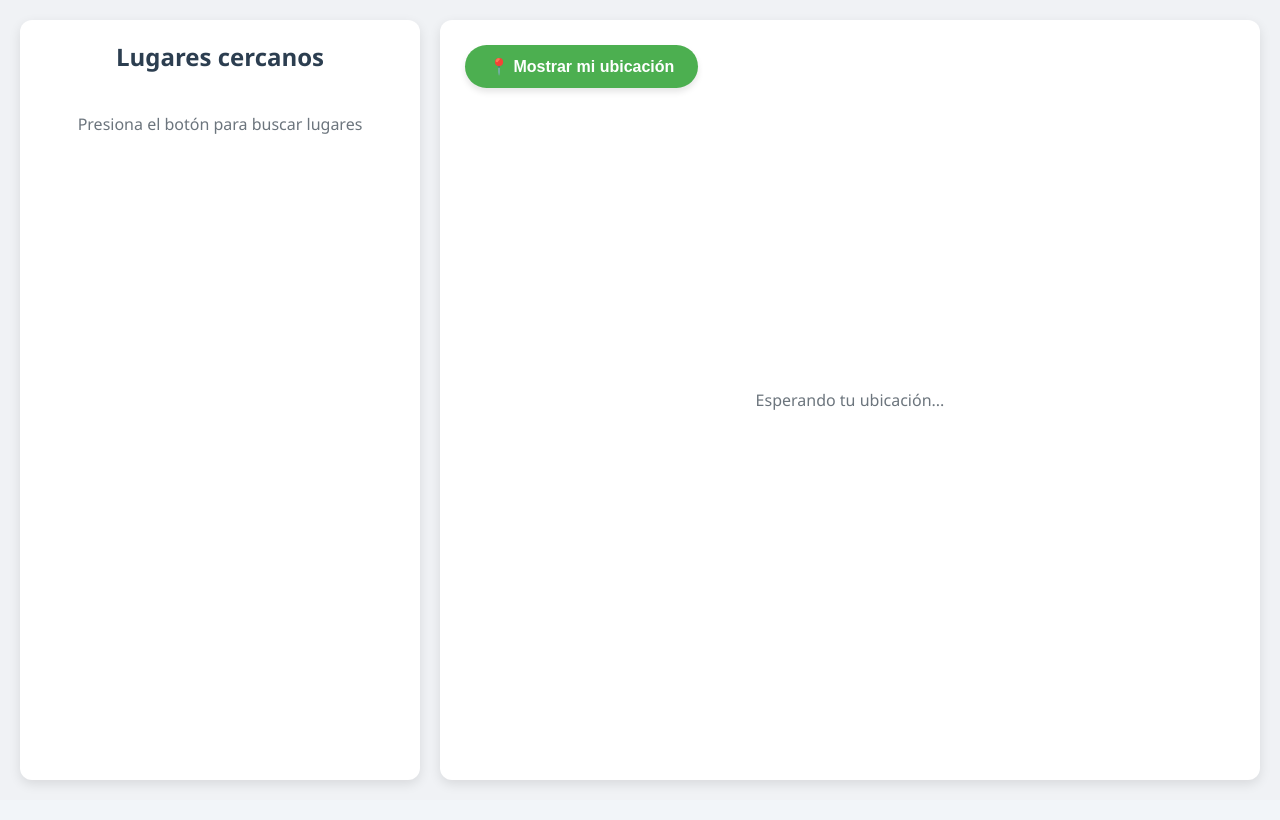
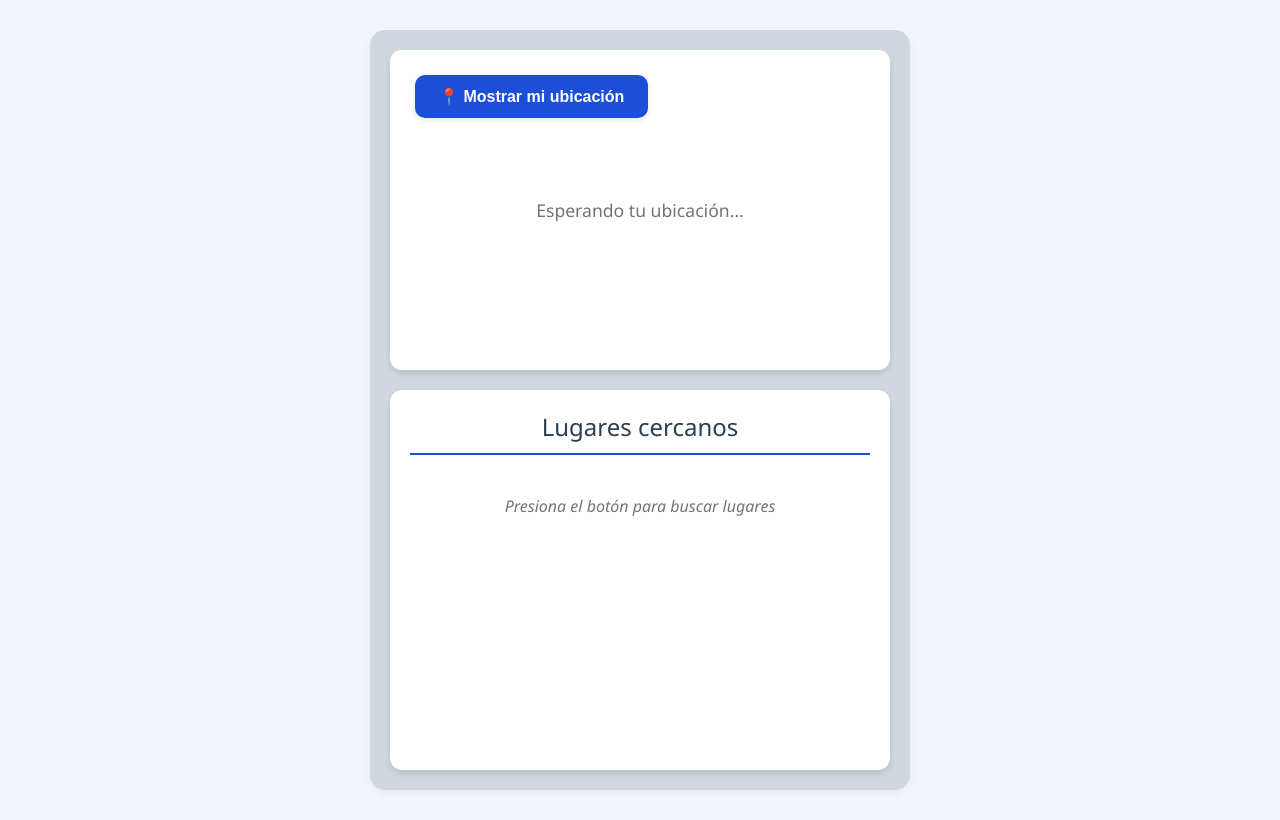
Before and after one commit to serguccierrez/ISST-GRUPO26-CASAS, a React (Vite) app in the folder IoHome/frontend/: page /usuario/CercaDeMi in a window 1280 px wide. Built offline with nearby package versions, Linux system fonts and the light colour scheme.

Commit message:
Actualización de estilos, modo app mas estrecho y astilo general proyecto aplicado

```diff
--- a/IoHome/frontend/src/pages/CercaDeMi.jsx
+++ b/IoHome/frontend/src/pages/CercaDeMi.jsx
@@ -2,6 +2,7 @@ import React, { useState, useRef } from 'react';
 import { MapContainer, TileLayer, Marker, Popup, useMap } from 'react-leaflet';
 import L from 'leaflet';
 import 'leaflet/dist/leaflet.css';
+import '../styles/CercaDeMi.css';
 
 // Fix Leaflet marker icons
 delete L.Icon.Default.prototype._getIconUrl;
@@ -18,97 +19,9 @@ const CercaDeMi = () => {
   const [error, setError] = useState(null);
   const mapRef = useRef(null);
 
-  // Style definitions
-  const styles = {
-    container: {
-      display: 'flex',
-      height: '100vh',
-      width: '100%',
-      backgroundColor: '#f0f2f5',
-      padding: '20px',
-      boxSizing: 'border-box',
-    },
-    leftPanel: {
-      flex: 1,
-      height: '100%',
-      marginRight: '20px',
-      minWidth: '300px',
-      maxWidth: '400px',
-    },
-    rightPanel: {
-      flex: 2,
-      height: '100%',
-      position: 'relative',
-    },
-    placesList: {
-      backgroundColor: 'white',
-      borderRadius: '12px',
-      padding: '20px',
-      height: 'calc(100% - 40px)',
-      boxShadow: '0 4px 12px rgba(0,0,0,0.1)',
-      overflowY: 'auto',
-    },
-    placeItem: {
-      padding: '12px',
-      marginBottom: '10px',
-      borderRadius: '8px',
-      backgroundColor: '#f8f9fa',
-      cursor: 'pointer',
-      transition: 'all 0.2s ease',
-      ':hover': {
-        backgroundColor: '#e9ecef',
-      }
-    },
-    button: {
-      position: 'absolute',
-      top: '20px',
-      left: '20px',
-      zIndex: 1000,
-      padding: '12px 24px',
-      backgroundColor: '#4CAF50',
-      color: 'white',
-      border: 'none',
-      borderRadius: '25px',
-      cursor: 'pointer',
-      fontSize: '16px',
-      fontWeight: '600',
-      boxShadow: '0 4px 6px rgba(0,0,0,0.1)',
-    },
-    errorBox: {
-      position: 'absolute',
-      top: '20px',
-      right: '20px',
-      zIndex: 1000,
-      padding: '15px 25px',
-      backgroundColor: '#ffebee',
-      border: '2px solid #ff5252',
-      borderRadius: '8px',
-      color: '#ff5252',
-      display: 'flex',
-      alignItems: 'center',
-      gap: '10px',
-      maxWidth: '400px'
-    },
-    mapContainer: {
-      height: '100%',
-      width: '100%',
-      borderRadius: '12px',
-      overflow: 'hidden',
-      boxShadow: '0 4px 12px rgba(0,0,0,0.1)'
-    },
-    popupStyle: {
-      fontWeight: '600',
-      fontSize: '14px',
-      color: '#2c3e50',
-      padding: '8px 12px',
-      borderRadius: '6px',
-      border: '2px solid #4CAF50'
-    }
-  };
-
   const fetchNearbyPlaces = async (lat, lng) => {
     try {
-      const radius = 800; // 30km radius
+      const radius = 800;
       const query = `[out:json];
         (
           node(around:${radius},${lat},${lng})[amenity~"restaurant|cafe|pub|pharmacy"];
@@ -127,9 +40,6 @@ const CercaDeMi = () => {
       }
 
       const data = await response.json();
-      console.log('Raw API Data:', data);
-
-      // Process the results
       const places = data.elements
         .filter(element =>
           element.tags?.name &&
@@ -141,7 +51,6 @@ const CercaDeMi = () => {
           position: [element.lat, element.lon]
         }));
 
-      console.log('Processed Places:', places);
       return places;
 
     } catch (err) {
@@ -163,11 +72,7 @@ const CercaDeMi = () => {
       async (position) => {
         try {
           const { latitude, longitude } = position.coords;
-          console.log('User Coordinates:', latitude, longitude);
-
-          // Add delay to avoid rate limiting
           await new Promise(resolve => setTimeout(resolve, 1000));
-
           const places = await fetchNearbyPlaces(latitude, longitude);
 
           if (places.length === 0) {
@@ -216,40 +121,13 @@ const CercaDeMi = () => {
   };
 
   return (
-    <div style={styles.container}>
-      <div style={styles.leftPanel}>
-        <div style={styles.placesList}>
-          <h2 style={{ marginTop: 0, color: '#2c3e50' }}>Lugares cercanos</h2>
-          {nearbyPlaces.map((place, index) => (
-            <div
-              key={index}
-              style={styles.placeItem}
-              onClick={() => mapRef.current?.setView(place.position, 16)}
-            >
-              <div style={{ color: '#4CAF50', fontWeight: '600' }}>
-                {place.type}
-              </div>
-              <div style={{ fontSize: '14px' }}>{place.name}</div>
-            </div>
-          ))}
-          {nearbyPlaces.length === 0 && !isLoading && (
-            <div style={{
-              color: '#6c757d',
-              textAlign: 'center',
-              padding: '20px'
-            }}>
-              {error ? error : 'Presiona el botón para buscar lugares'}
-            </div>
-          )}
-        </div>
-      </div>
-
-      <div style={styles.rightPanel}>
+    <div className="cerca-container">
+      <div className="map-section">
         <button
+          className="location-button"
           onClick={handleGetLocation}
           disabled={isLoading}
           style={{
-            ...styles.button,
             ...(isLoading && {
               backgroundColor: '#a5d6a7',
               cursor: 'not-allowed'
@@ -260,22 +138,13 @@ const CercaDeMi = () => {
         </button>
 
         {error && !isLoading && (
-          <div style={styles.errorBox}>
-            <span style={{ fontSize: '20px' }}>⚠️</span>
+          <div className="error-box">
+            <span>⚠️</span>
             <div>
-              <p style={{ margin: 0, fontWeight: '600' }}>{error}</p>
+              <p>{error}</p>
               <button
                 onClick={handleGetLocation}
-                style={{
-                  marginTop: '8px',
-                  padding: '6px 12px',
-                  backgroundColor: '#ff5252',
-                  color: 'white',
-                  border: 'none',
-                  borderRadius: '4px',
-                  cursor: 'pointer',
-                  fontWeight: '500'
-                }}
+                className="retry-button"
               >
                 Reintentar
               </button>
@@ -287,7 +156,7 @@ const CercaDeMi = () => {
           <MapContainer
             center={userPosition}
             zoom={13}
-            style={styles.mapContainer}
+            style={{ height: '100%', width: '100%' }}
             ref={mapRef}
           >
             <TileLayer
@@ -298,20 +167,15 @@ const CercaDeMi = () => {
 
             <Marker position={userPosition}>
               <Popup>
-                <div style={styles.popupStyle}>🎯 Tu ubicación actual</div>
+                <div className="popup-style">🎯 Tu ubicación actual</div>
               </Popup>
             </Marker>
 
             {nearbyPlaces.map((place, index) => (
               <Marker key={index} position={place.position}>
                 <Popup>
-                  <div style={styles.popupStyle}>
-                    <div style={{
-                      color: '#4CAF50',
-                      fontSize: '16px',
-                      marginBottom: '4px',
-                      fontWeight: '600'
-                    }}>
+                  <div className="popup-style">
+                    <div className="popup-title">
                       {place.type}
                     </div>
                     <div>{place.name}</div>
@@ -321,15 +185,29 @@ const CercaDeMi = () => {
             ))}
           </MapContainer>
         ) : (
-          <div style={{
-            ...styles.mapContainer,
-            display: 'flex',
-            justifyContent: 'center',
-            alignItems: 'center',
-            backgroundColor: 'white',
-            color: '#6c757d'
-          }}>
+          <div className="map-loading-state">
             <p>Esperando tu ubicación...</p>
+          </div>
+        )}
+      </div>
+
+      <div className="places-list">
+        <h2>Lugares cercanos</h2>
+        {nearbyPlaces.map((place, index) => (
+          <div
+            key={index}
+            className="place-item"
+            onClick={() => mapRef.current?.setView(place.position, 16)}
+          >
+            <div className="place-type">
+              {place.type}
+            </div>
+            <div className="place-name">{place.name}</div>
+          </div>
+        ))}
+        {nearbyPlaces.length === 0 && !isLoading && (
+          <div className="empty-state">
+            {error ? error : 'Presiona el botón para buscar lugares'}
           </div>
         )}
       </div>
--- /dev/null
+++ b/IoHome/frontend/src/styles/CercaDeMi.css
@@ -0,0 +1,165 @@
+/* CercaDeMi.css */
+.cerca-container {
+    max-width: 500px;
+    margin: 30px auto;
+    padding: 20px;
+    background: #d0d7de;
+    border-radius: 15px;
+    box-shadow: 0 4px 10px rgba(0, 0, 0, 0.05);
+    min-height: 90vh;
+    display: flex;
+    flex-direction: column;
+    gap: 20px;
+  }
+
+  .map-section {
+    height: 40vh;
+    border-radius: 12px;
+    overflow: hidden;
+    box-shadow: 0 4px 6px rgba(0, 0, 0, 0.1);
+    position: relative;
+    background: white;
+  }
+
+  .places-list {
+    flex: 1;
+    background: white;
+    border-radius: 12px;
+    padding: 20px;
+    box-shadow: 0 4px 6px rgba(0, 0, 0, 0.1);
+    overflow-y: auto;
+  }
+
+  .places-list h2 {
+    margin-top: 0;
+    color: #2c3e50;
+    font-size: 1.5rem;
+    font-weight: normal;
+    border-bottom: 2px solid #1d4ed8;
+    padding-bottom: 10px;
+  }
+
+  .place-item {
+    padding: 15px;
+    margin-bottom: 15px;
+    border-radius: 10px;
+    background: #f8f9fa;
+    cursor: pointer;
+    transition: all 0.2s ease-in-out;
+    border-left: 4px solid #1d4ed8;
+  }
+
+  .place-item:hover {
+    background: #e9ecef;
+    transform: translateY(-2px);
+    box-shadow: 0 2px 6px rgba(0,0,0,0.05);
+  }
+
+  .place-header {
+    display: flex;
+    align-items: center;
+  }
+
+  .place-type {
+    text-transform: capitalize;
+    font-weight: 600;
+    margin-bottom: 4px;
+    font-size: 0.95rem;
+  }
+
+  .place-name {
+    font-size: 0.9rem;
+    color: #374151;
+  }
+
+  .location-button {
+    position: absolute;
+    top: 20px;
+    left: 20px;
+    z-index: 1000;
+    padding: 12px 24px;
+    background-color: #1d4ed8;
+    color: white;
+    border: none;
+    border-radius: 10px;
+    cursor: pointer;
+    font-weight: 600;
+    box-shadow: 0 2px 6px rgba(0,0,0,0.1);
+    transition: background 0.3s ease;
+  }
+
+  .location-button:hover {
+    background-color: #153db2;
+  }
+
+  .location-button:disabled {
+    background-color: #a5d6a7;
+    cursor: not-allowed;
+  }
+
+  .error-box {
+    position: absolute;
+    top: 20px;
+    right: 20px;
+    z-index: 1000;
+    padding: 15px 25px;
+    background: #ffebee;
+    border: 2px solid #dc3545;
+    border-radius: 10px;
+    color: #dc3545;
+    display: flex;
+    align-items: center;
+    gap: 10px;
+    max-width: 400px;
+    font-size: 0.9rem;
+  }
+
+  .popup-style {
+    font-weight: 600;
+    font-size: 14px;
+    color: #2c3e50;
+    padding: 10px 15px;
+    border-radius: 8px;
+    border: 2px solid #1d4ed8;
+    background: white;
+    min-width: 180px;
+  }
+
+  .popup-title {
+    display: flex;
+    align-items: center;
+    font-size: 1.1rem;
+    margin-bottom: 6px;
+  }
+
+  .map-loading-state {
+    height: 100%;
+    width: 100%;
+    display: flex;
+    justify-content: center;
+    align-items: center;
+    background: rgba(255, 255, 255, 0.9);
+    color: #6c757d;
+    font-size: 1.1rem;
+  }
+
+  .empty-state {
+    color: #6c757d;
+    text-align: center;
+    padding: 20px;
+    font-style: italic;
+  }
+
+  .retry-button {
+    background-color: #1d4ed8;
+    color: white;
+    border: none;
+    padding: 8px 16px;
+    border-radius: 8px;
+    cursor: pointer;
+    transition: background 0.3s ease;
+  }
+
+  .retry-button:hover {
+    background-color: #153db2;
+  }
```
